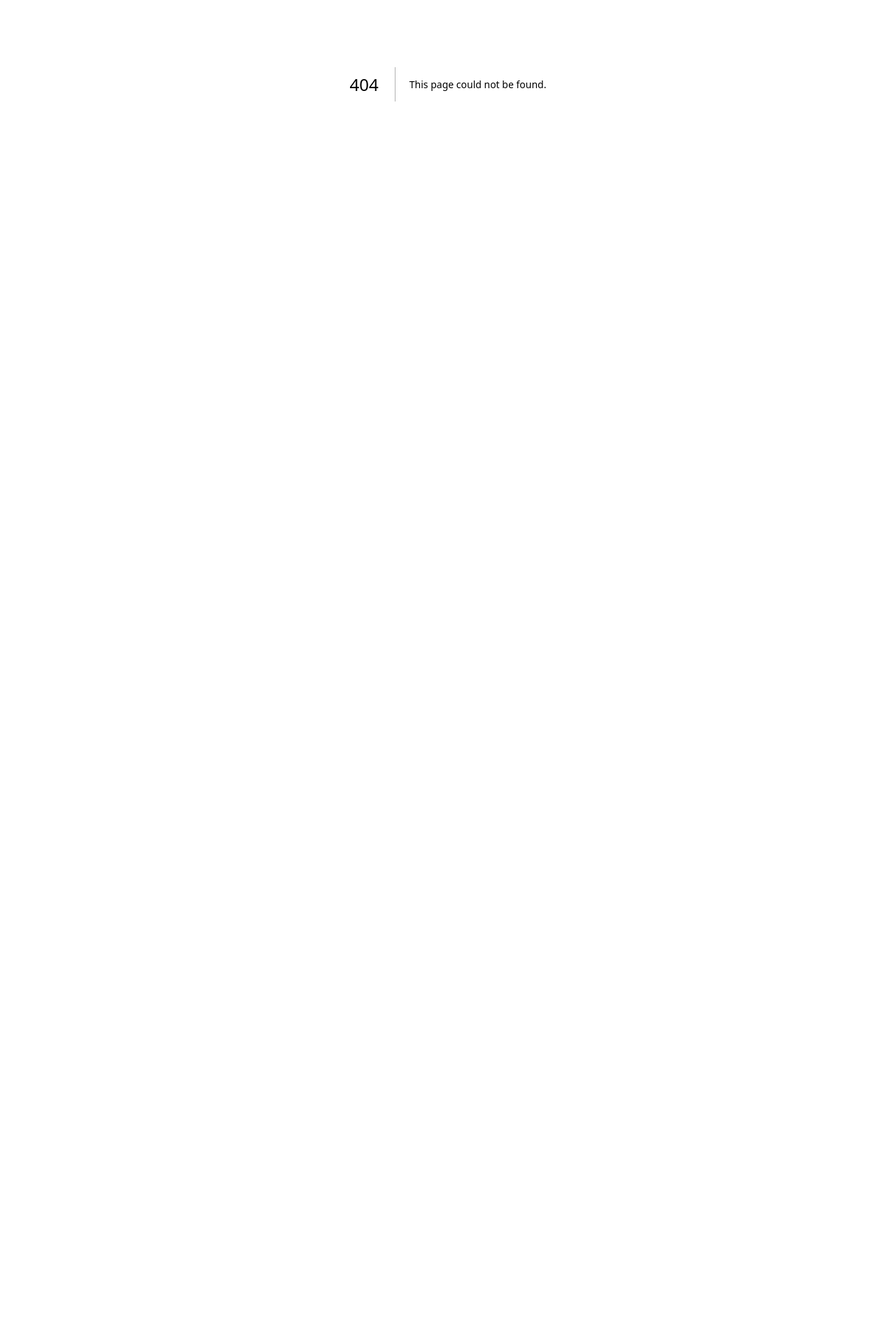
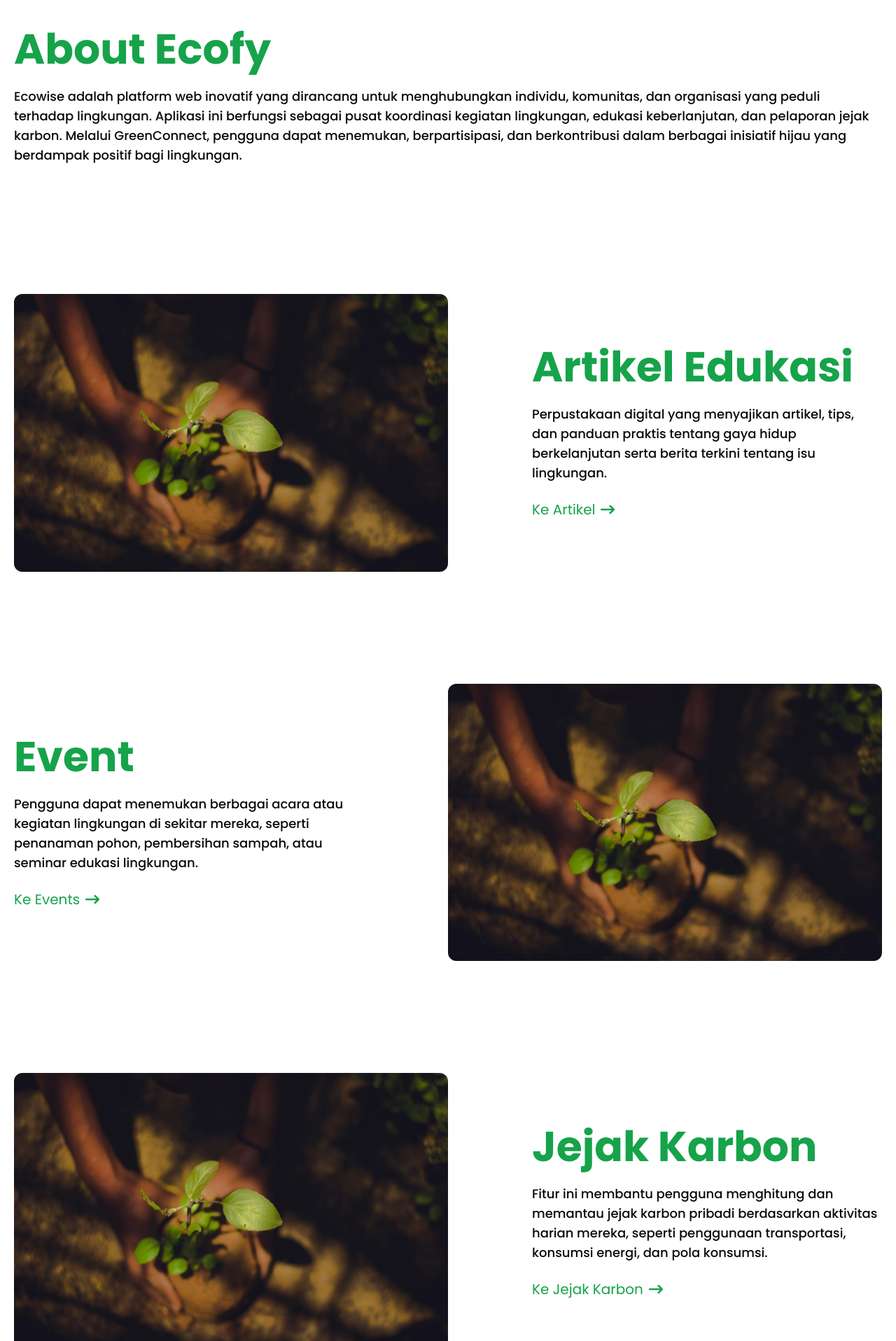
Before and after one commit to kdandy/ecofy, a Next.js app: page /tentang in a window 1280 px wide. Before the commit this address had no page. Shown: the part 280-2196 px from the top of the page at 70% size. Before the commit the page ends 800 px from the top, so only its background shows below. Built offline with nearby package versions, Linux system fonts and the light colour scheme.

Commit message:
Add tentang page

```diff
--- a/src/app/globals.css
+++ b/src/app/globals.css
@@ -79,3 +79,7 @@
     background-image: url('/bg-mobile.svg');
   }
 }
+
+.title {
+  @apply text-primary text-6xl font-bold;
+}
--- /dev/null
+++ b/src/app/tentang/page.js
@@ -0,0 +1,17 @@
+import React from "react";
+import AboutEcofy from "@/components/section/AboutEcofy";
+import AboutArtikelEdukasi from "@/components/section/AboutArtikelEdukasi";
+import AboutEvent from "@/components/section/AboutEvent";
+import AboutJejakKarbon from "@/components/section/AboutJejakKarbon";
+
+const Tentang = () => {
+  return <>
+    <div className="mt-40"></div>
+    <AboutEcofy />
+    <AboutArtikelEdukasi />
+    <AboutEvent />
+    <AboutJejakKarbon />
+  </>;
+};
+
+export default Tentang;
--- a/src/components/common/Header.js
+++ b/src/components/common/Header.js
@@ -21,7 +21,7 @@ const Header = () => {
           </li>
           <li className="group relative">
             <Link
-              href="#"
+              href="/tentang"
               className="text-black transition ease-in-out duration-[5ms] group-hover:text-primary"
             >
               Tentang
--- /dev/null
+++ b/src/components/section/AboutArtikelEdukasi.js
@@ -0,0 +1,44 @@
+import React from "react";
+import CustomContainer from "../custom/CustomContainer";
+import Image from "next/image";
+import Link from "next/link";
+import { FaArrowRightLong } from "react-icons/fa6";
+
+const AboutArtikelEdukasi = () => {
+  return (
+    <div className="text-left mb-[20vh]">
+      <CustomContainer className="flex items-center justify-between">
+        <div className="max-w-[50%]">
+          <Image
+            src={`/about-artikel.jpg`}
+            alt="features image"
+            width="0"
+            height="0"
+            sizes="100vw"
+            className="w-auto h-auto rounded-xl"
+          />
+        </div>
+        <div className="ml-5">
+          <h1 className="title">Artikel Edukasi</h1>
+          <p className="my-6 font-medium text-lg max-w-[500px]">
+            Perpustakaan digital yang menyajikan artikel, tips, dan panduan
+            praktis tentang gaya hidup berkelanjutan serta berita terkini
+            tentang isu lingkungan.
+          </p>
+          <Link
+            className="text-xl font-normal text-primary mt-auto flex items-center group transition-all ease-in-out"
+            href={`/artikel`}
+          >
+            <p className="relative">
+              Ke Artikel
+              <span className="absolute left-0 bottom-0 w-0 h-[2px] bg-primary transition-all duration-300 group-hover:w-full"></span>
+            </p>
+            <FaArrowRightLong className="ml-2 transition-all group-hover:ml-4" />
+          </Link>
+        </div>
+      </CustomContainer>
+    </div>
+  );
+};
+
+export default AboutArtikelEdukasi;
--- /dev/null
+++ b/src/components/section/AboutEcofy.js
@@ -0,0 +1,23 @@
+import React from "react";
+import CustomContainer from "../custom/CustomContainer";
+
+const AboutEcofy = () => {
+  return (
+    <div className="py-[20vh]">
+      <CustomContainer>
+        <h1 className="title">About Ecofy</h1>
+        <p className="my-6 font-medium text-lg">
+          Ecowise adalah platform web inovatif yang dirancang untuk menghubungkan
+          individu, komunitas, dan organisasi yang peduli terhadap lingkungan.
+          Aplikasi ini berfungsi sebagai pusat koordinasi kegiatan lingkungan,
+          edukasi keberlanjutan, dan pelaporan jejak karbon. Melalui
+          GreenConnect, pengguna dapat menemukan, berpartisipasi, dan
+          berkontribusi dalam berbagai inisiatif hijau yang berdampak positif
+          bagi lingkungan.
+        </p>
+      </CustomContainer>
+    </div>
+  );
+};
+
+export default AboutEcofy;
--- /dev/null
+++ b/src/components/section/AboutEvent.js
@@ -0,0 +1,44 @@
+import React from "react";
+import CustomContainer from "../custom/CustomContainer";
+import Image from "next/image";
+import Link from "next/link";
+import { FaArrowRightLong } from "react-icons/fa6";
+
+const AboutEvent = () => {
+  return (
+    <div className="text-left mb-[20vh]">
+      <CustomContainer className="flex items-center justify-between">
+        <div className="">
+          <h1 className="title">Event</h1>
+          <p className="my-6 font-medium text-lg max-w-[500px]">
+            Pengguna dapat menemukan berbagai acara atau kegiatan lingkungan di
+            sekitar mereka, seperti penanaman pohon, pembersihan sampah, atau
+            seminar edukasi lingkungan.
+          </p>
+          <Link
+            className="text-xl font-normal text-primary mt-auto flex items-center group transition-all ease-in-out"
+            href={`/event`}
+          >
+            <p className="relative">
+              Ke Events
+              <span className="absolute left-0 bottom-0 w-0 h-[2px] bg-primary transition-all duration-300 group-hover:w-full"></span>
+            </p>
+            <FaArrowRightLong className="ml-2 transition-all group-hover:ml-4" />
+          </Link>
+        </div>
+        <div className="max-w-[50%] ml-5">
+          <Image
+            src={`/about-artikel.jpg`}
+            alt="features image"
+            width="0"
+            height="0"
+            sizes="100vw"
+            className="w-auto h-auto rounded-xl"
+          />
+        </div>
+      </CustomContainer>
+    </div>
+  );
+};
+
+export default AboutEvent;
--- /dev/null
+++ b/src/components/section/AboutJejakKarbon.js
@@ -0,0 +1,44 @@
+import React from "react";
+import CustomContainer from "../custom/CustomContainer";
+import Image from "next/image";
+import Link from "next/link";
+import { FaArrowRightLong } from "react-icons/fa6";
+
+const AboutJejakKarbon = () => {
+  return (
+    <div className="text-left mb-[20vh]">
+      <CustomContainer className="flex items-center justify-between">
+        <div className="max-w-[50%]">
+          <Image
+            src={`/about-artikel.jpg`}
+            alt="features image"
+            width="0"
+            height="0"
+            sizes="100vw"
+            className="w-auto h-auto rounded-xl"
+          />
+        </div>
+        <div className="ml-5">
+          <h1 className="title">Jejak Karbon</h1>
+          <p className="my-6 font-medium text-lg max-w-[500px]">
+            Fitur ini membantu pengguna menghitung dan memantau jejak karbon
+            pribadi berdasarkan aktivitas harian mereka, seperti penggunaan
+            transportasi, konsumsi energi, dan pola konsumsi.
+          </p>
+          <Link
+            className="text-xl font-normal text-primary mt-auto flex items-center group transition-all ease-in-out"
+            href={`/artikel`}
+          >
+            <p className="relative">
+              Ke Jejak Karbon
+              <span className="absolute left-0 bottom-0 w-0 h-[2px] bg-primary transition-all duration-300 group-hover:w-full"></span>
+            </p>
+            <FaArrowRightLong className="ml-2 transition-all group-hover:ml-4" />
+          </Link>
+        </div>
+      </CustomContainer>
+    </div>
+  );
+};
+
+export default AboutJejakKarbon;
--- a/src/components/section/Artikel.js
+++ b/src/components/section/Artikel.js
@@ -9,7 +9,7 @@ const Artikel = () => {
   return (
     <div className="py-[15vh]">
       <CustomContainer>
-        <h1 className="text-primary text-6xl font-bold">Artikel Edukasi</h1>
+        <h1 className="title">Artikel Edukasi</h1>
         <div className="grid grid-cols-1 md:grid-cols-2 lg:grid-cols-3 gap-6 my-8">
           {artikelEdukasi.map((berita) => (
             <BlogCard
```
Also changed, not shown: public/about-artikel.jpg (added).
